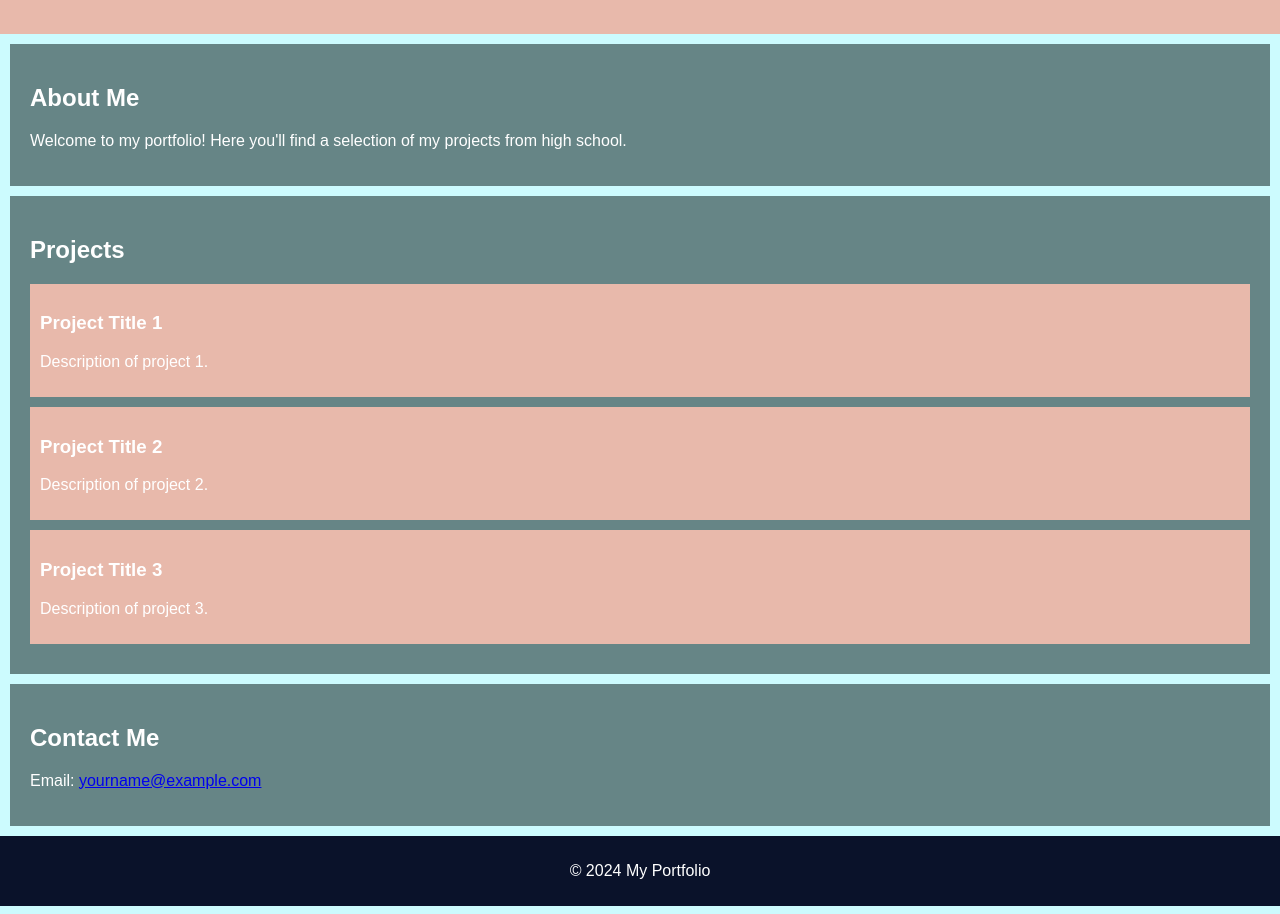
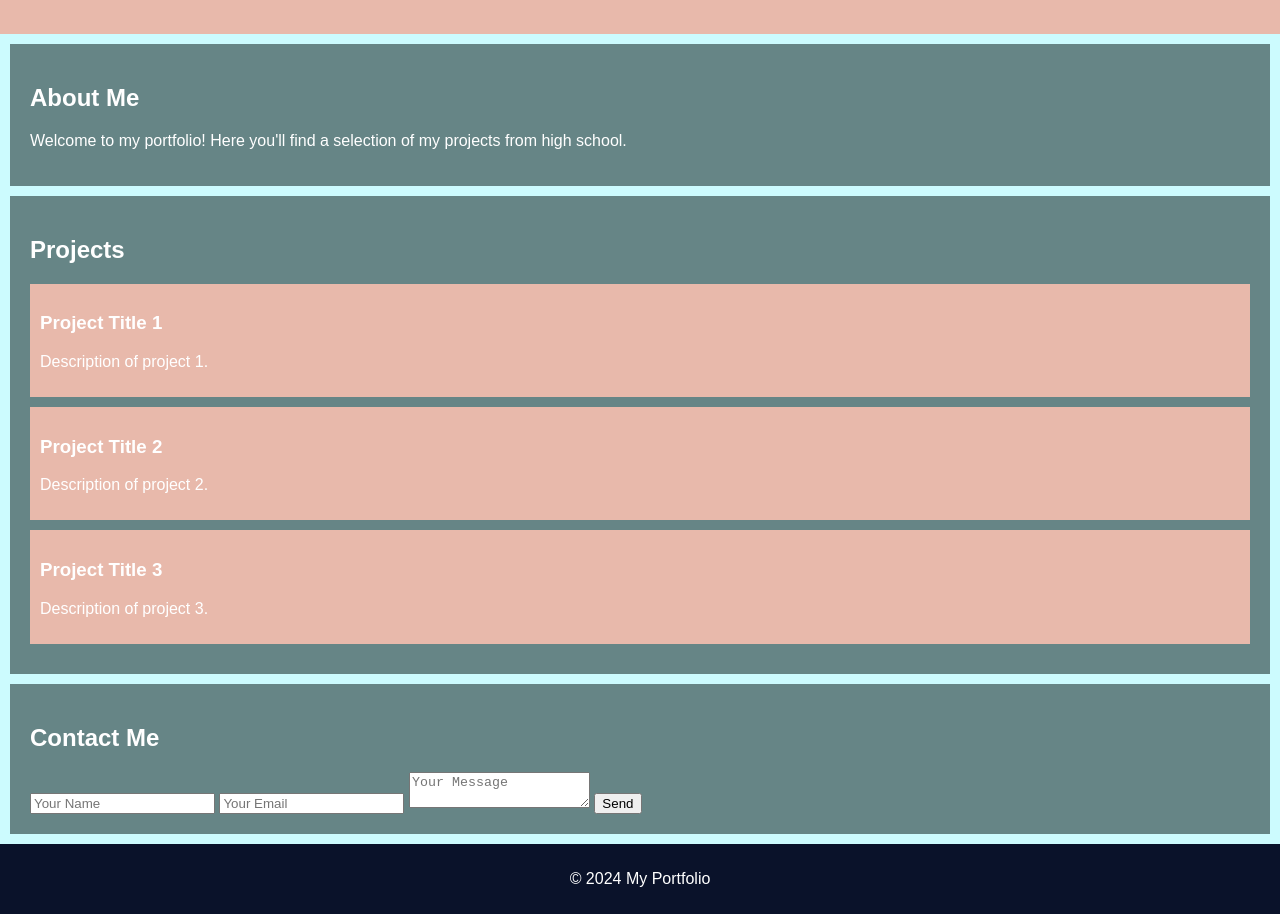
Before and after one commit to TahirahS/Portfolio, a plain HTML site: page index.html in a window 1280 px wide. Shown: the part 120-1034 px from the top of the page. Drawn offline with Linux system fonts and the light colour scheme.

Commit message:
Update index.html

```diff
--- a/index.html
+++ b/index.html
@@ -5,6 +5,7 @@
     <meta name="viewport" content="width=device-width, initial-scale=1.0">
     <title>My Portfolio</title>
     <link rel="stylesheet" href="styles.css">
+    <script src="script.js" defer></script>
 </head>
 <body>
     <header>
@@ -25,6 +26,7 @@
 
     <section id="projects">
         <h2>Projects</h2>
+        <div class="gallery">
             <div class="project">
                 <h3>Project Title 1</h3>
                 <p>Description of project 1.</p>
@@ -38,11 +40,17 @@
                 <p>Description of project 3.</p>
             </div>
             <!-- Add more projects as needed -->
+        </div>
     </section>
 
     <section id="contact">
         <h2>Contact Me</h2>
-        <p>Email: <a href="mailto:yourname@example.com">yourname@example.com</a></p>
+        <form id="contact-form">
+            <input type="text" placeholder="Your Name" required>
+            <input type="email" placeholder="Your Email" required>
+            <textarea placeholder="Your Message" required></textarea>
+            <button type="submit">Send</button>
+        </form>
     </section>
 
     <footer>
```
Lines whose indentation alone changed are shown as unchanged.
